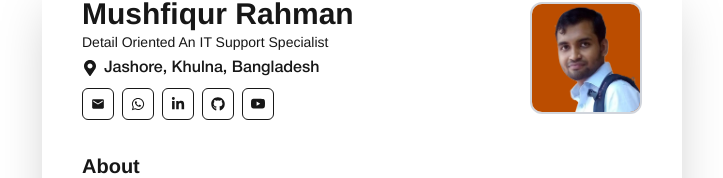
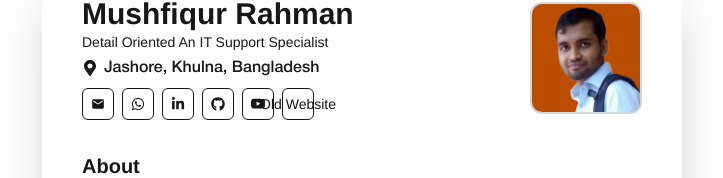
Before and after one commit to mushfiqur-rahman/minimal-cv, a Next.js app: page / in a window 1280 px wide. Shown: the part 104-282 px from the top of the page, without its empty margins (278-1001 px from the left). Built offline with nearby package versions, Linux system fonts and the light colour scheme.

Commit message:
old website link add

```diff
--- a/components/Header.jsx
+++ b/components/Header.jsx
@@ -85,6 +85,15 @@ const Header = () => {
             >
               <BsYoutube />
             </Link>
+            <Link
+              className="inline-flex items-center justify-center whitespace-nowrap rounded-md text-sm font-medium ring-offset-background transition-colors focus-visible:outline-none focus-visible:ring-2 focus-visible:ring-ring focus-visible:ring-offset-2 disabled:pointer-events-none disabled:opacity-50 border border-input size-8 hover:scale-110 ease-in duration-300"
+              href="https://portfolio-two-gamma-dvexrrt4bk.vercel.app"
+              rel="noreferrer"
+              target="_blank"
+              aria-label="website"
+            >
+              Old Website
+            </Link>
           </div>
         </div>
         <div
```
Also changed, not shown: 1 other file (tests, documents, lock files or other folders).
